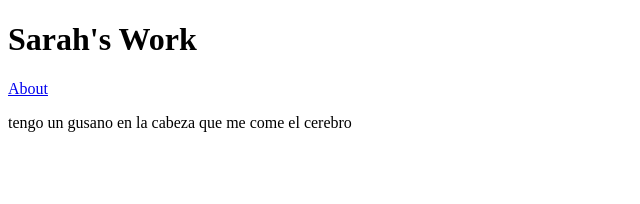
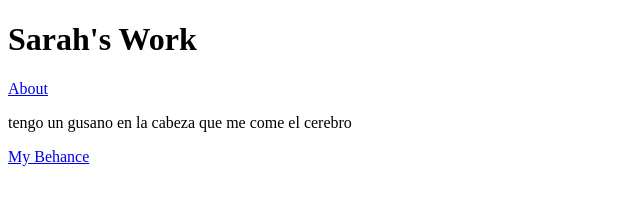
Before and after one commit to sarahcastillom/sarahcastillom.github.io, a plain HTML site: page about.html in a window 1280 px wide. Shown: the whole page, without its empty margins (0-640 px from the left). Drawn offline with Linux system fonts and the light colour scheme.

Commit message:
Update about.html
text2

```diff
--- a/about.html
+++ b/about.html
@@ -16,5 +16,7 @@
     </nav>
 
     <p> tengo un gusano en la cabeza que me come el cerebro</p>
+
+   <a href="https://www.behance.net/sarahmogrovejo" target="_blank">My Behance</a>
 </body>
 </html>
```
